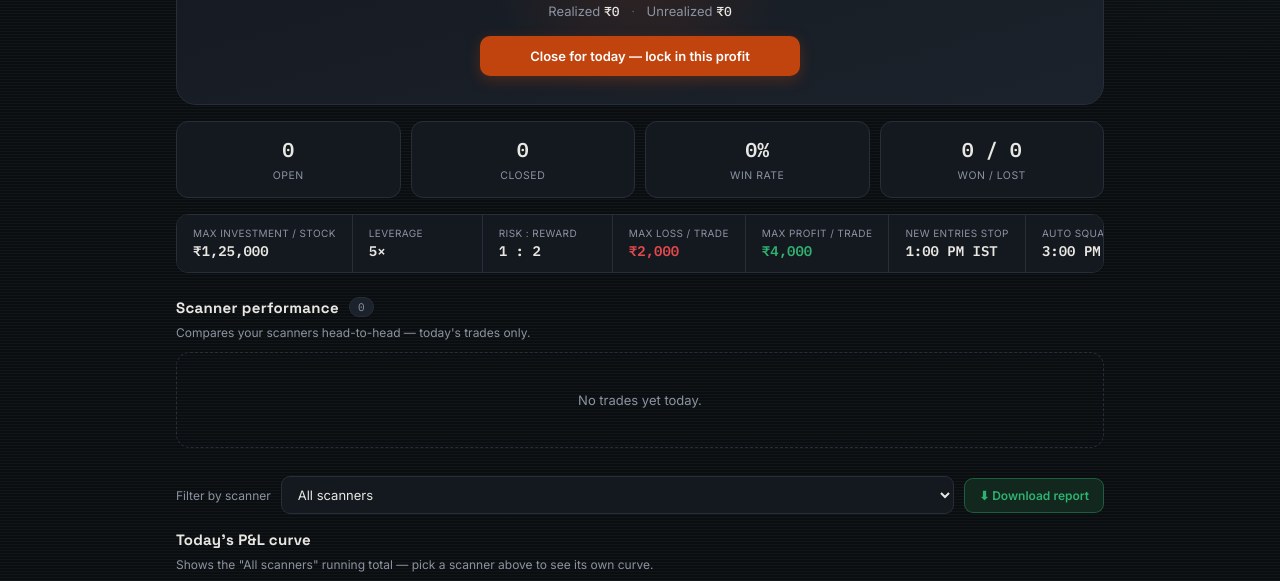
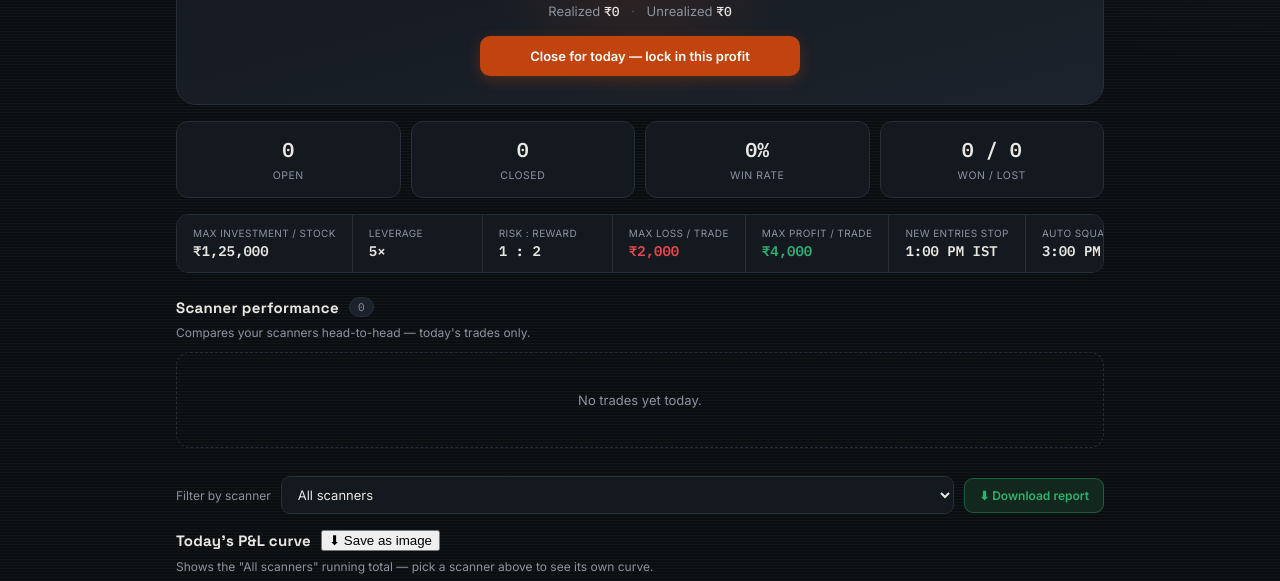
Before and after one commit to olimaran08/ray-trading-hub, a website: page public/index.html in a window 1280 px wide. Shown: the part 204-785 px from the top of the page. Drawn offline with nearby package versions, Linux system fonts and the light colour scheme; no server answers.

Commit message:
Add download button for saving chart as image

```diff
--- a/public/index.html
+++ b/public/index.html
@@ -98,6 +98,7 @@
   <section class="board">
     <div class="board-head">
       <h2>Today's P&amp;L curve</h2>
+      <button id="downloadChartBtn" class="btn-download-chart">⬇ Save as image</button>
     </div>
     <p class="day-history-note" id="graphSubtitle">Shows the "All scanners" running total — pick a scanner above to see its own curve.</p>
     <div class="chart-card">
```
